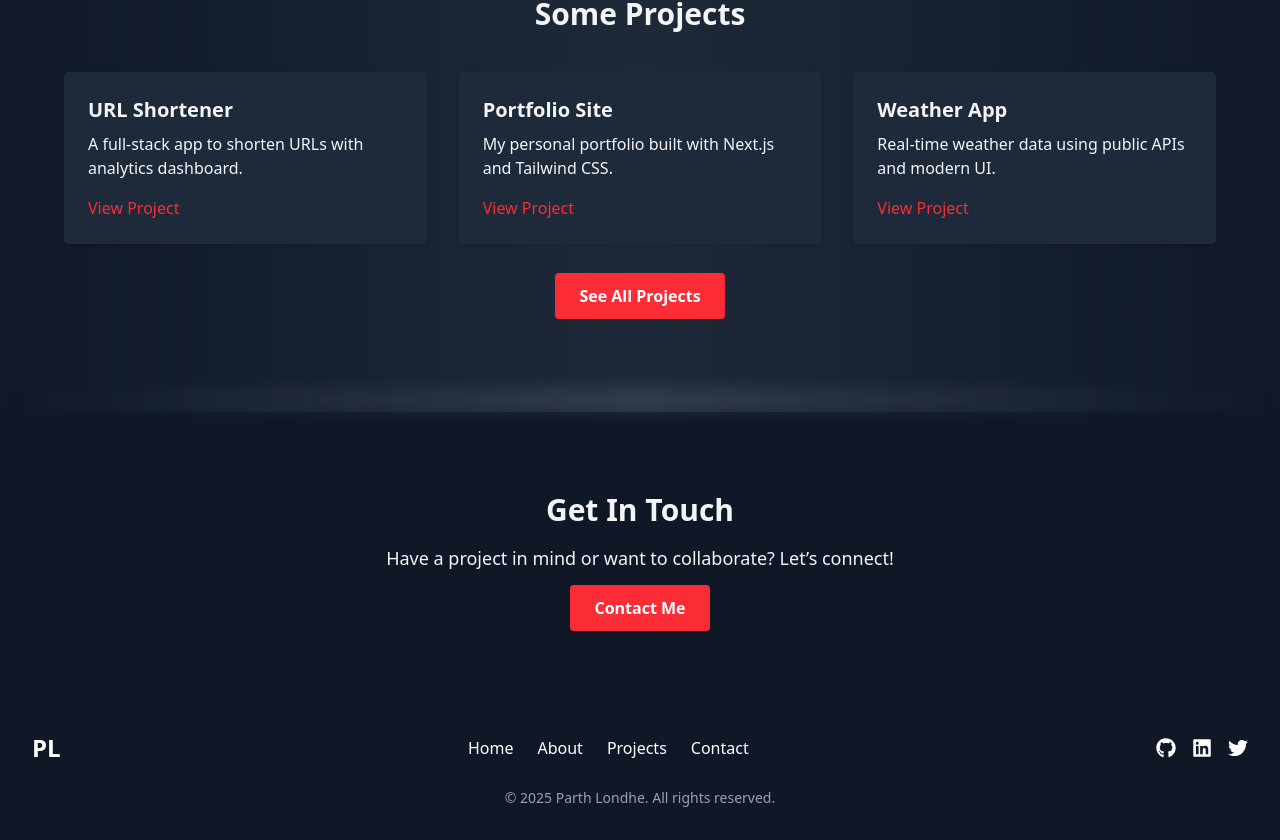
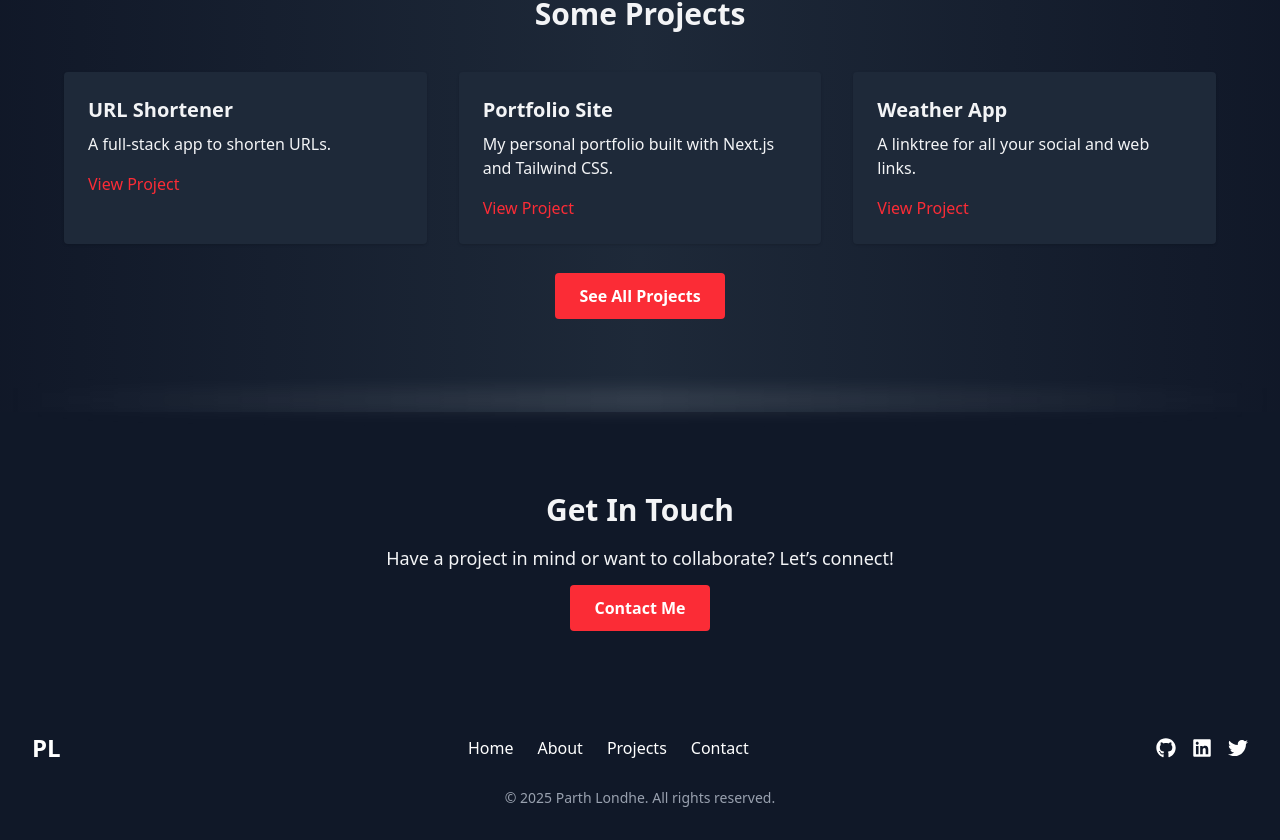
Before and after one commit to Parth0904/Portfolio-Site, a Next.js app: page / in a window 1280 px wide. Shown: the part 1716-2556 px from the top of the page. Built offline with nearby package versions, Linux system fonts and the light colour scheme.

Commit message:
projects updated

```diff
--- a/app/page.js
+++ b/app/page.js
@@ -114,7 +114,7 @@ export default function HomePage() {
         <div className="max-w-6xl mx-auto grid gap-8 grid-cols-1 md:grid-cols-3">
           <div className="bg-gray-800 p-6 rounded shadow hover:shadow-lg transition">
             <h3 className="text-xl font-semibold mb-2">URL Shortener</h3>
-            <p className="mb-4">A full-stack app to shorten URLs with analytics dashboard.</p>
+            <p className="mb-4">A full-stack app to shorten URLs.</p>
             <Link href="/projects" className="text-red-500 hover:underline">View Project</Link>
           </div>
           <div className="bg-gray-800 p-6 rounded shadow hover:shadow-lg transition">
@@ -124,7 +124,7 @@ export default function HomePage() {
           </div>
           <div className="bg-gray-800 p-6 rounded shadow hover:shadow-lg transition">
             <h3 className="text-xl font-semibold mb-2">Weather App</h3>
-            <p className="mb-4">Real-time weather data using public APIs and modern UI.</p>
+            <p className="mb-4">A linktree for all your social and web links.</p>
             <Link href="/projects" className="text-red-500 hover:underline">View Project</Link>
           </div>
         </div>
```
